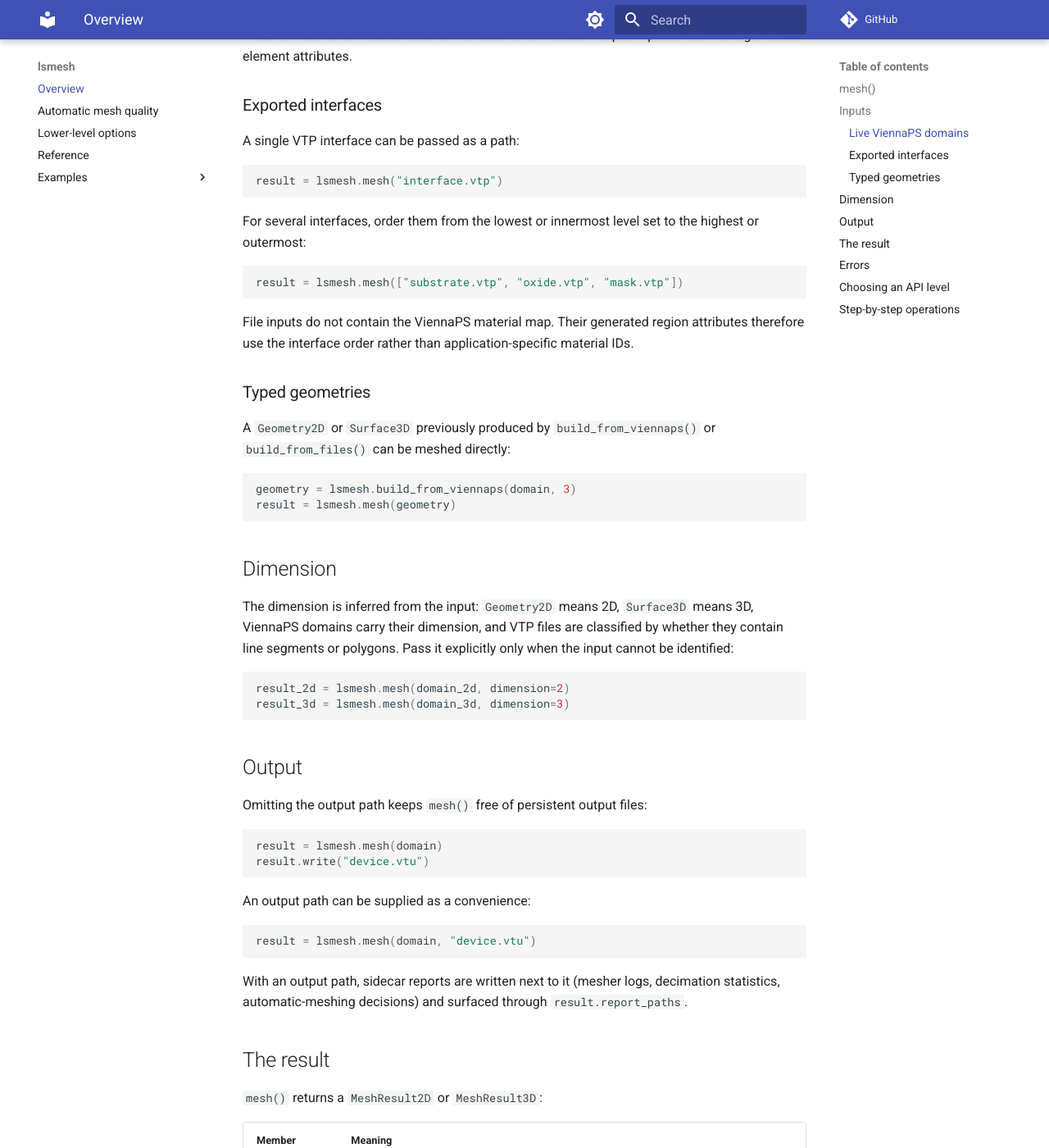
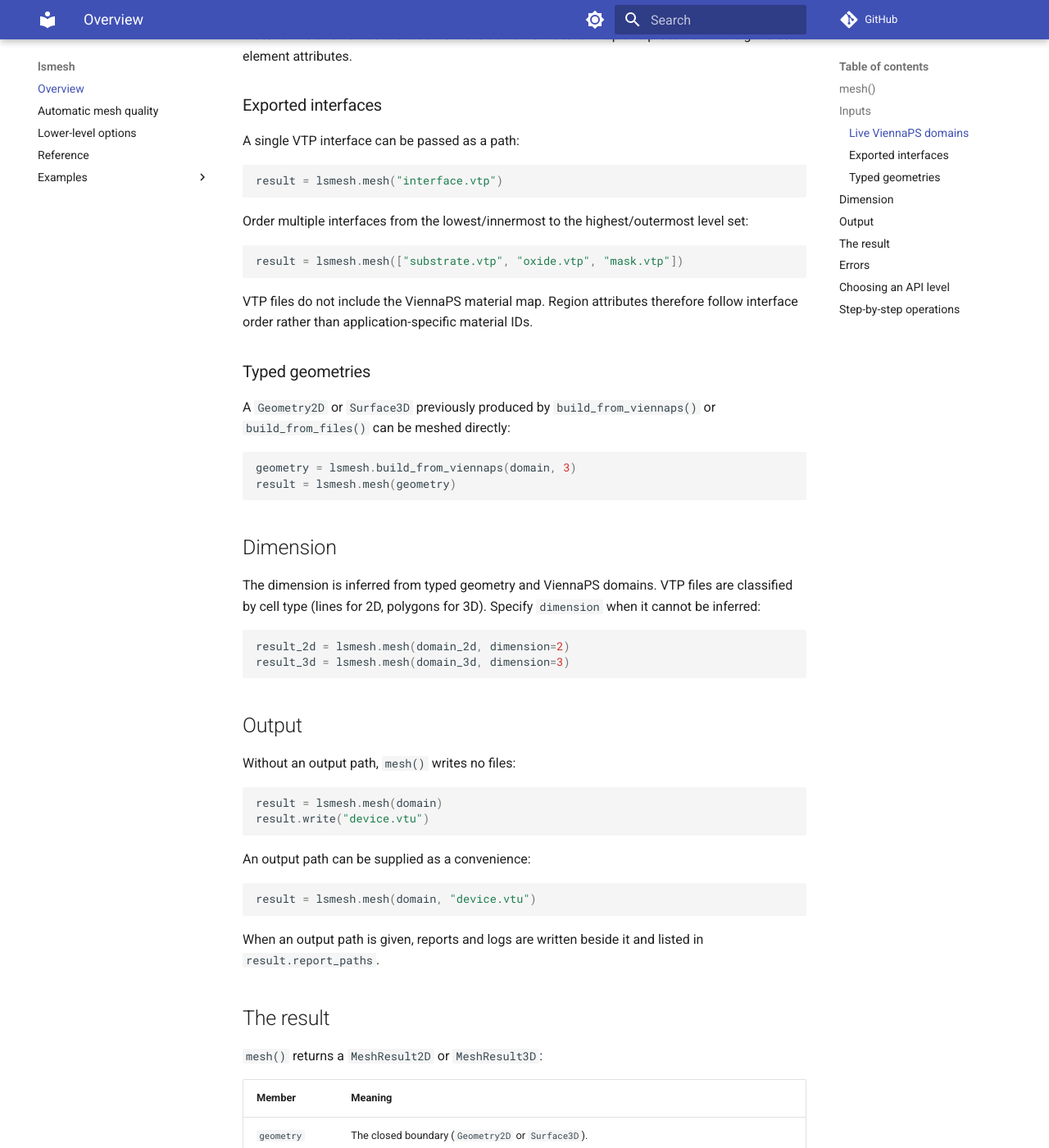
Before and after one commit to fjararibet/lsmesh, an MkDocs documentation site: the page built from docs/index.md, in a window 1280 px wide and 1400 px high, scrolled down 931 px. Shown: the whole window at 82% size. Built offline with MkDocs 1.6.1 and Material for MkDocs 9.7.7, drawn with Linux system fonts in a browser that asks for light colours; comment, search, counter and statistics services are not loaded; some of the changed text lies outside the part shown.

````diff
--- a/docs/index.md
+++ b/docs/index.md
@@ -1,8 +1,8 @@
-# Overview
+# API overview
 
-`lsmesh` converts ViennaLS and ViennaPS interfaces into material-resolved 2D
-triangle meshes and 3D tetrahedral meshes. It accepts a live ViennaPS domain,
-one or more exported VTP interfaces, or an already constructed lsmesh geometry.
+`lsmesh` converts ViennaLS/ViennaPS interfaces into material-resolved 2D
+triangle and 3D tetrahedral meshes. Inputs may be a live ViennaPS domain,
+ordered VTP interfaces, or an `lsmesh` geometry.
 
 ```python
 import lsmesh
@@ -24,10 +24,9 @@ lsmesh.mesh(
 )
 ```
 
-`mesh()` runs the complete pipeline: it extracts the interfaces from the input,
-constructs a closed material-aware boundary, validates that boundary, runs
-Triangle in 2D or TetGen in 3D, verifies element measures, mesh quality, and
-material coverage, and returns a typed result.
+`mesh()` builds and validates a material-aware boundary, invokes Triangle (2D)
+or TetGen (3D), checks element measures and material coverage, and returns a
+typed result with quality information.
 
 ## Inputs
 
@@ -50,16 +49,15 @@ A single VTP interface can be passed as a path:
 result = lsmesh.mesh("interface.vtp")
 ```
 
-For several interfaces, order them from the lowest or innermost level set to
-the highest or outermost:
+Order multiple interfaces from the lowest/innermost to the highest/outermost
+level set:
 
 ```python
 result = lsmesh.mesh(["substrate.vtp", "oxide.vtp", "mask.vtp"])
 ```
 
-File inputs do not contain the ViennaPS material map. Their generated region
-attributes therefore use the interface order rather than application-specific
-material IDs.
+VTP files do not include the ViennaPS material map. Region attributes therefore
+follow interface order rather than application-specific material IDs.
 
 ### Typed geometries
 
@@ -73,10 +71,9 @@ result = lsmesh.mesh(geometry)
 
 ## Dimension
 
-The dimension is inferred from the input: `Geometry2D` means 2D, `Surface3D`
-means 3D, ViennaPS domains carry their dimension, and VTP files are classified
-by whether they contain line segments or polygons. Pass it explicitly only when
-the input cannot be identified:
+The dimension is inferred from typed geometry and ViennaPS domains. VTP files
+are classified by cell type (lines for 2D, polygons for 3D). Specify
+`dimension` when it cannot be inferred:
 
 ```python
 result_2d = lsmesh.mesh(domain_2d, dimension=2)
@@ -85,7 +82,7 @@ result_3d = lsmesh.mesh(domain_3d, dimension=3)
 
 ## Output
 
-Omitting the output path keeps `mesh()` free of persistent output files:
+Without an output path, `mesh()` writes no files:
 
 ```python
 result = lsmesh.mesh(domain)
@@ -98,9 +95,8 @@ An output path can be supplied as a convenience:
 result = lsmesh.mesh(domain, "device.vtu")
 ```
 
-With an output path, sidecar reports are written next to it (mesher logs,
-decimation statistics, automatic-meshing decisions) and surfaced through
-`result.report_paths`.
+When an output path is given, reports and logs are written beside it and listed
+in `result.report_paths`.
 
 ## The result
 
@@ -143,20 +139,19 @@ All package errors derive from `LsmeshError`:
 
 ## Choosing an API level
 
-Use the automatic API unless you need a specific mesher parameter:
+Use automatic quality selection for general use:
 
 ```python
 result = lsmesh.mesh(domain, quality="accurate")
 ```
 
-Use `options=` when exact settings and a single deterministic attempt are
-required:
+Use `options=` for explicit settings and a single attempt:
 
 ```python
 result = lsmesh.mesh(domain, options=lsmesh.MeshOptions(...))
 ```
 
-Use the individual operations below when integrating lsmesh into a custom
+Use the individual operations below to integrate `lsmesh` into another
 pipeline.
 
 See [Automatic mesh quality](quality.md) for the high-level presets and
````
Also changed, not shown: README.md (+25 -163 lines), docs/examples/index.md (+5 -7 lines), docs/options.md (+14 -17 lines), docs/quality.md (+12 -14 lines).
